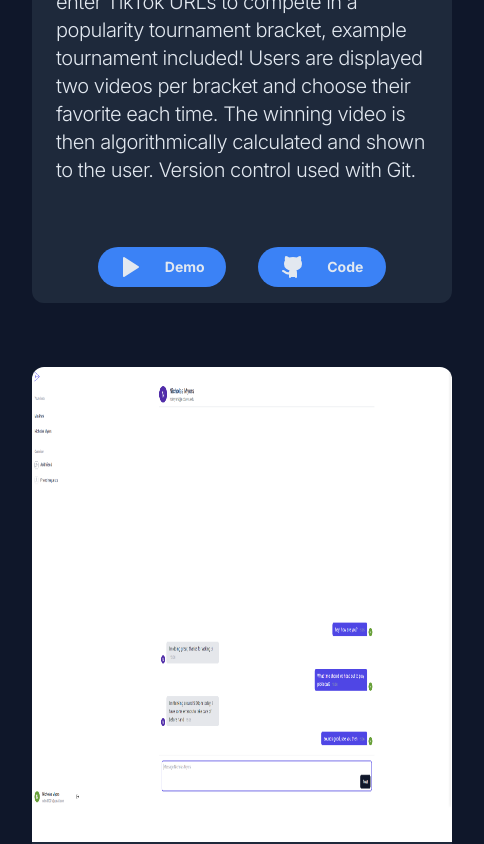
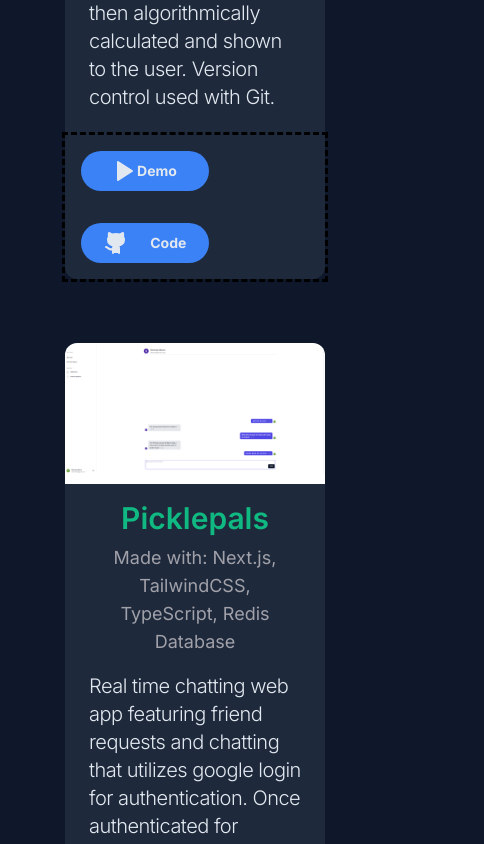
Before and after one commit to NDMyers/portfolio, a Next.js app: page / in a window 390 px wide. Shown: the part 1620-2464 px from the top of the page, 484 px wide, since content can reach past the window. Built offline with nearby package versions, Linux system fonts and the light colour scheme.

Commit message:
production commit: mobile view adjusted, navbar items smoother

```diff
--- a/src/app/components/NavBarItem.tsx
+++ b/src/app/components/NavBarItem.tsx
@@ -12,11 +12,6 @@
 
 const NavBarItem: FC<NavBarItemProps> = ({ title, isResume, isVisible }) => {
 
-    // const notInHomePage = title ==='Home'
-    // if( notInHomePage ) {
-    //     title = '/'
-    // }
-
     return (
 
         <div className='w-full h-full'>
@@ -24,7 +19,6 @@
                     <Link href={ `https://drive.google.com/file/d/1qq0Ugv_BOCqdK1ZLcVStps-aI0Zxis03/view?usp=sharing` } >
                         <motion.div className='flex justify-center items-center w-full h-full text-white group'
                             whileHover={ isVisible ? {
-                                scale: 1.02,
                                 cursor: "pointer",
                                 borderRadius: "0.5rem",
                                 backgroundColor: "rgb(30, 41, 59)"
@@ -48,7 +42,6 @@
                     >
                         <motion.div className='flex justify-center items-center w-full h-full text-white group'
                             whileHover={ isVisible ? {
-                                scale: 1.1,
                                 cursor: "pointer",
                                 borderRadius: "0.5rem",
                                 backgroundColor: "rgb(30, 41, 59)"
--- a/src/app/components/PageOne.tsx
+++ b/src/app/components/PageOne.tsx
@@ -20,15 +20,11 @@
 
     return (
         <motion.div className=' bg-slate-900 overflow-x-hidden'
-            // initial={{ opacity: 0 }}
-            // animate={{ opacity: 1 }}
             viewport={{ once: true }}
             transition={{
                 ease:"easeIn",
                 duration: 0.8,
             }}>
-
-            {/* <NavBar pageName='Home' /> */}
 
             <div className='flex flex-col w-full justify-center px-6 relative'>
                 <div className='flex w-screen h-full absolute z-0 justify-center'>
--- a/src/app/components/ProjectDiv.tsx
+++ b/src/app/components/ProjectDiv.tsx
@@ -16,19 +16,10 @@
 
 const ProjectDiv: FC<ProjectDivProps> = ({ title, madeWith, description, imageSrc, demoURL, codeURL, hasDemo }) => {
 
-    // const [hasDemo, setHasDemo] = useState<Boolean>(true)
-    // const [hasCode, setHasCode] = useState<Boolean>(true)
-
-    // useEffect(() => {
-    //     if( demoURL === '' ) {
-    //         setHasDemo(false)
-    //     }
-    // }, [demoURL])
-
     return (
 
         <motion.div
-            className='w-[420px] h-[950px] sm:w-[700px] sm:h-[950px] lg:w-[700px] lg:h-[700px] rounded-xl bg-slate-800 flex flex-col flex-wrap justify-normal items-center m-8'
+            className='w-2/3 sm:w-[700px] sm:h-[950px] lg:w-[700px] lg:h-[700px] rounded-xl bg-slate-800 flex flex-col flex-wrap justify-normal items-center m-8'
         >
             <div className='w-full h-1/2 flex justify-center bg-slate-900 rounded-xl'>
                 <Image className='flex w-full rounded-t-xl' src={imageSrc} alt='Project Screenshot' width={800} height={2000} />
@@ -40,10 +31,10 @@
                     <p className='text-lg text-zinc-400 text-center pt-2'>{madeWith}</p>
                     <p className='font-light text-xl text-slate-200 text-left tracking-tight pt-4'>{description}</p>
                 </div>
-                <div className='flex flex-row flex-wrap '>
+                <div className='flex flex-row flex-wrap outline-dashed'>
                     {hasDemo &&
                         <motion.div whileHover={{ scale: 1.1 }}>
-                            <a href={demoURL} className='flex flex-row flex-wrap justify-evenly items-center w-32 h-10 bg-blue-500 rounded-full m-4'>
+                            <a href={demoURL} className='flex flex-row flex-wrap justify-center items-center w-32 h-10 bg-blue-500 rounded-full m-4'>
                                 <Play className='text-slate-200 fill-slate-200'/>
                                 <p className='text-slate-200 font-bold text-sm text-center'>Demo</p>
                             </a>
```
